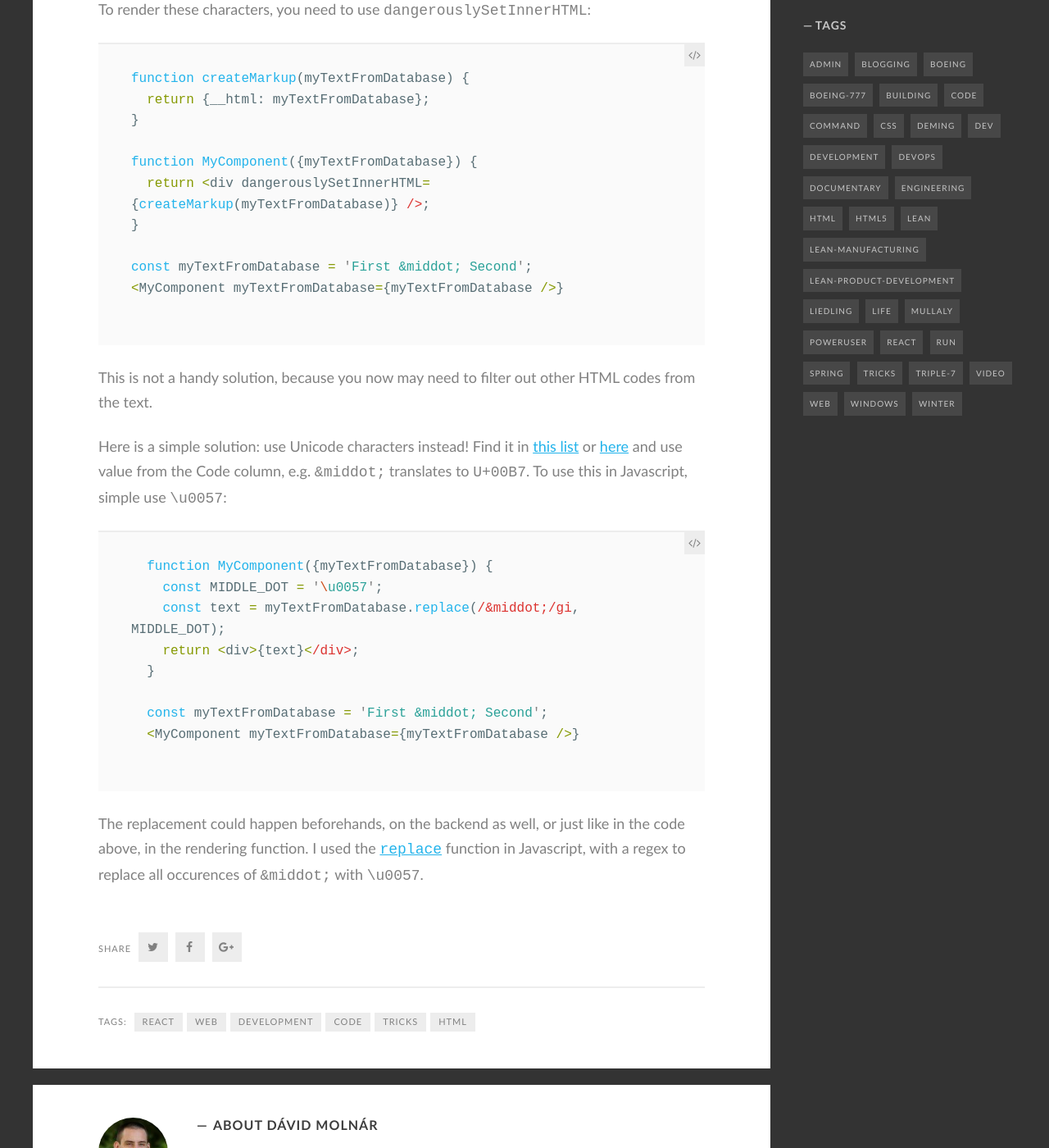
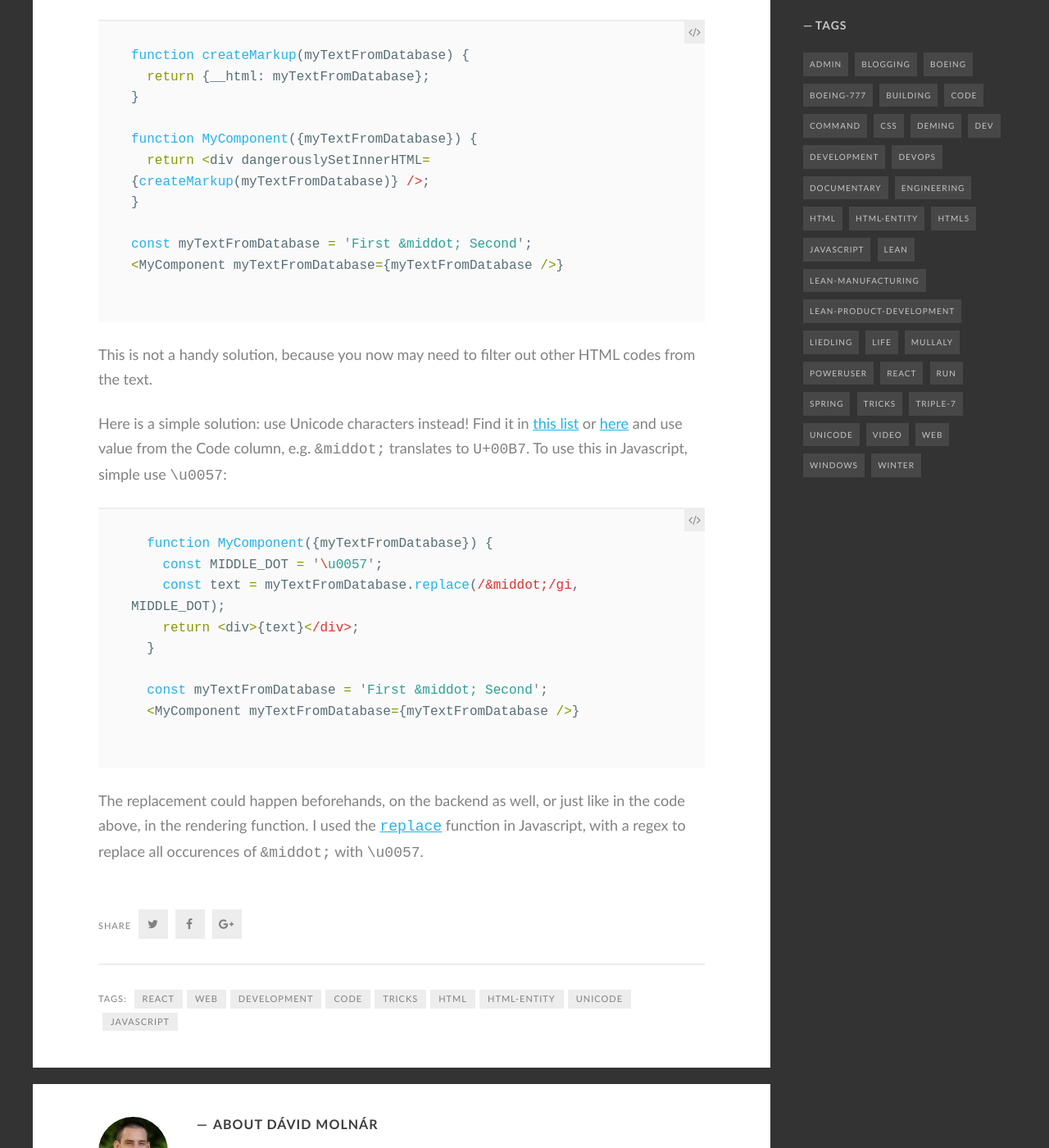
Before and after one commit to mdavid626/blog, a Jekyll site: the page built from _posts/2019-03-31-How-to-use-HTML-entities-without-dangerouslySetInnerHTML.md, in a window 1280 px wide and 1400 px high, scrolled down 1118 px. Shown: the whole window at 82% size. Built offline with Jekyll 4.4.1, drawn with Linux system fonts in a browser that asks for light colours; some web fonts are replaced; comment, search, counter and statistics services are not loaded.

```diff
--- a/_posts/2019-03-31-How-to-use-HTML-entities-without-dangerouslySetInnerHTML.md
+++ b/_posts/2019-03-31-How-to-use-HTML-entities-without-dangerouslySetInnerHTML.md
@@ -2,8 +2,8 @@
 layout: post
 title:  "How to use HTML entities without dangerouslySetInnerHTML"
 date:   2019-03-31
-banner_image: United_Airlines_777_N797UA_LAX.jpg
-tags: [react, web, development, code, tricks, html]
+banner_image: react-background.jpg
+tags: [react, web, development, code, tricks, html, html-entity, unicode, javascript]
 ---
 
 There may be times when you want to render a text with HTML entities in it in your React application. An [HTML entity](https://developer.mozilla.org/en-US/docs/Glossary/Entity) is a piece of text (`string`) that begins with an ampersand (`&`) and ends with a semicolon (`;`). They are frequently used to display reserved and invisible characters, like non-breaking spaces (`&nbsp;`) or soft hyphens (`&#8203;`) for marking line breaking opportunities.
```
Also changed, not shown: images/posts/react-background.jpg (added).
